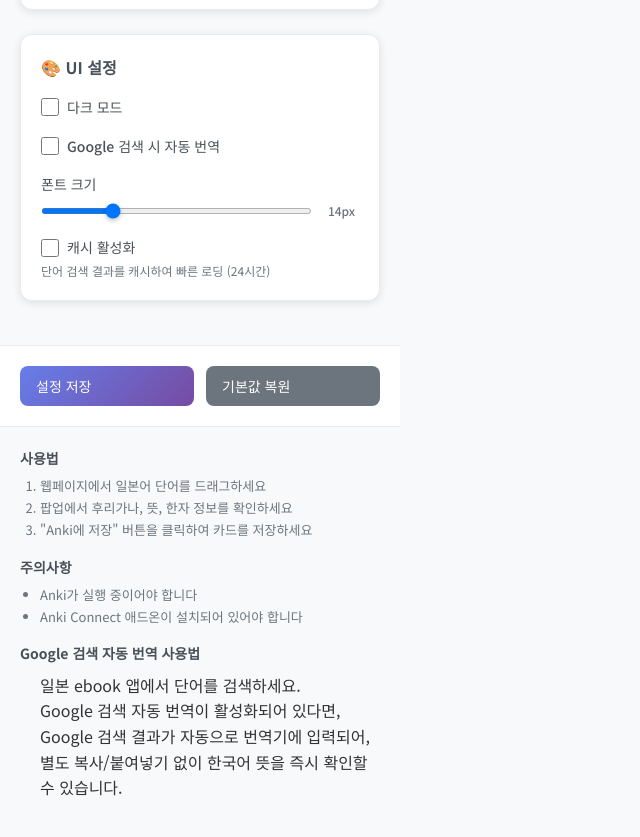
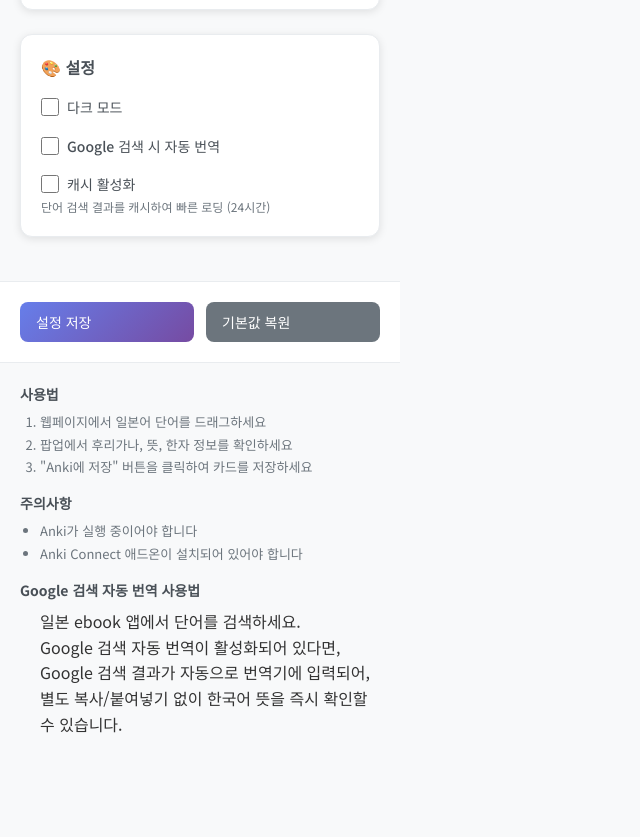
Before and after one commit to 1132jjw/Drag2Anki_JP, a website built with webpack: page popup.html in a window 1280 px wide. Shown: the part 990-1827 px from the top of the page, without its empty margins (0-640 px from the left). After the commit the page ends 1763 px from the top, so only its background shows below. Built offline with nearby package versions, Linux system fonts and the light colour scheme; some packages are replaced by stand-ins of ours; no server answers.

Commit message:
remove: 폰트 크기 조절 삭제

```diff
--- a/popup.html
+++ b/popup.html
@@ -70,7 +70,7 @@
             </div>
 
             <div class="section">
-                <h2>🎨 UI 설정</h2>
+                <h2>🎨 설정</h2>
 
                 <div class="form-group">
                     <div class="checkbox-group">
@@ -83,14 +83,6 @@
                     <div class="checkbox-group">
                         <input type="checkbox" id="googleSearchTranslate">
                         <label for="googleSearchTranslate">Google 검색 시 자동 번역</label>
-                    </div>
-                </div>
-
-                <div class="form-group">
-                    <label for="fontSize">폰트 크기</label>
-                    <div class="slider-group">
-                        <input type="range" id="fontSize" min="12" max="20" value="14">
-                        <span id="fontSizeValue">14px</span>
                     </div>
                 </div>
 
--- a/src/popup.js
+++ b/src/popup.js
@@ -72,11 +72,6 @@
     }
 
     function setupEventListeners() {
-        // 폰트 크기 슬라이더
-        elements.fontSize.addEventListener('input', function() {
-            elements.fontSizeValue.textContent = this.value + 'px';
-        });
-
         // 다크 모드 토글
         elements.darkMode.addEventListener('change', function() {
             if (this.checked) {
```
